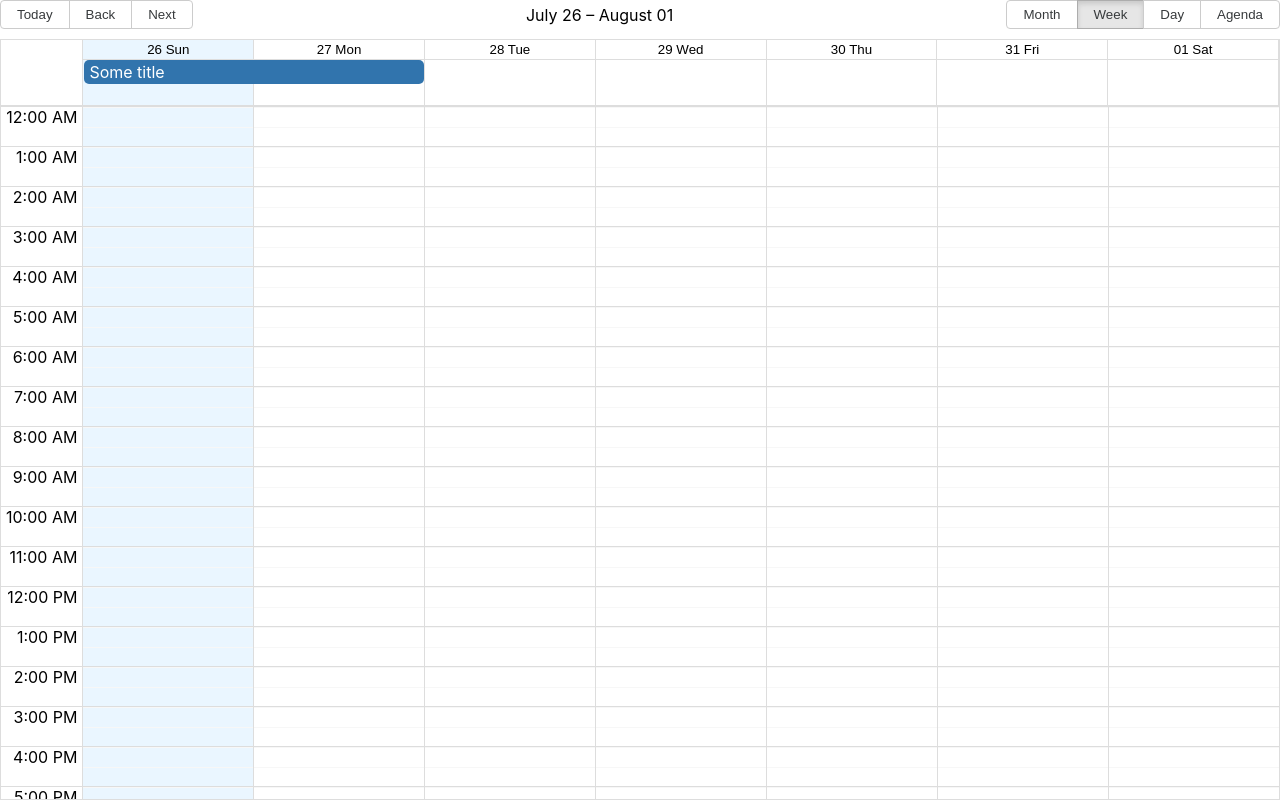
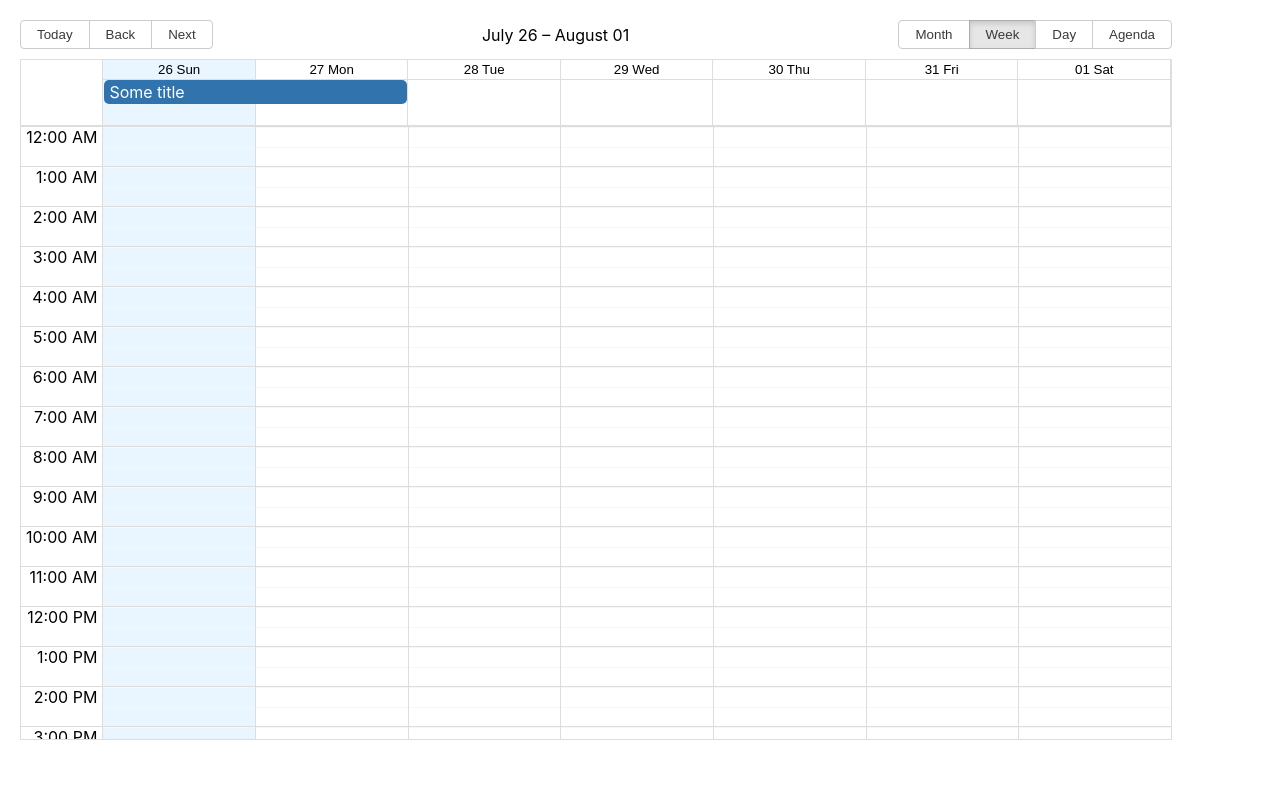
Before and after one commit to conste11ations/dispatcher-task-scheduler, a React (Create React App) app: page / in a window 1280 px wide. Built offline with nearby package versions, Linux system fonts and the light colour scheme.

Commit message:
basic styling

```diff
--- a/src/App.tsx
+++ b/src/App.tsx
@@ -37,7 +37,7 @@ function App() {
         events={events.events}
         onSelectEvent={event => alert(event.title)}
         onSelectSlot={handleSelect}
-        style={{ height: "100vh" }}
+        style={{ height: "90vh", width: "90vw", margin: "20px" }}
       />
     </div>
   );
```
